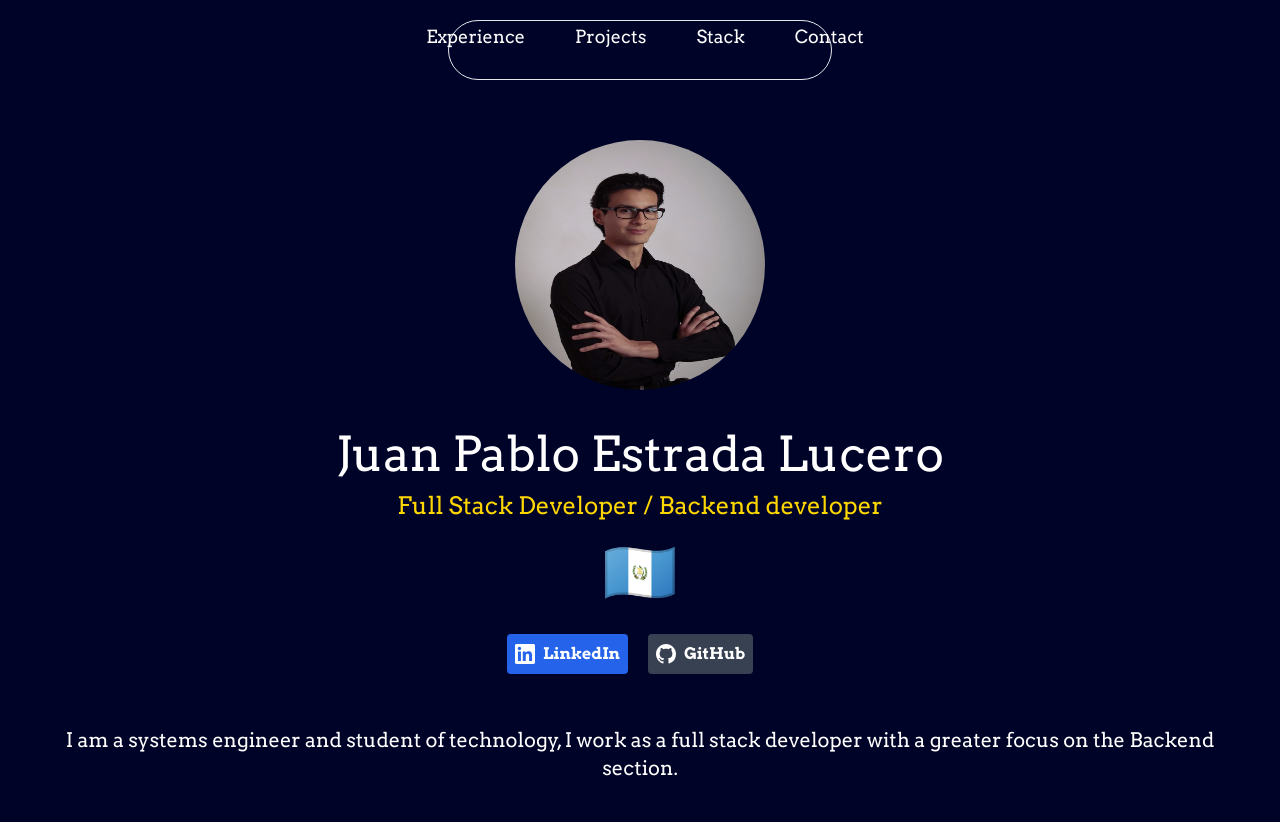
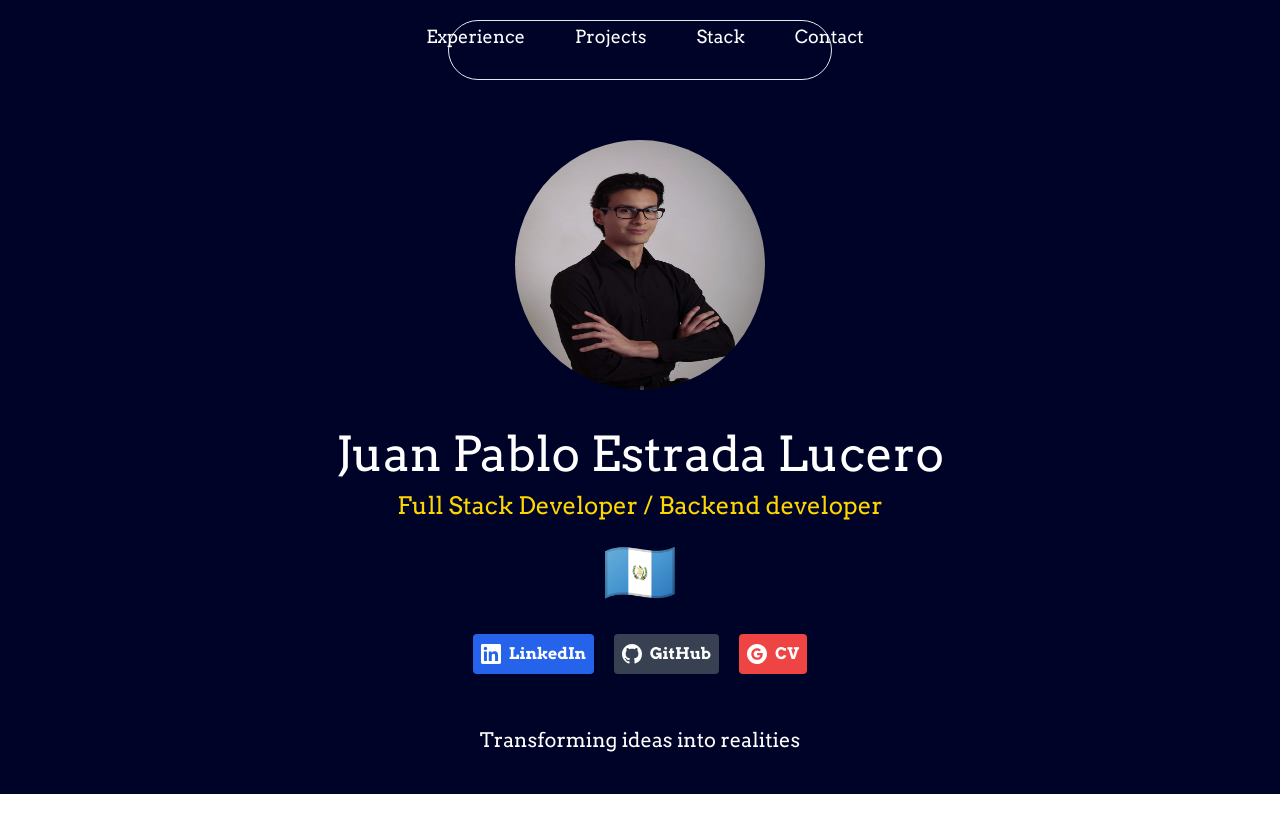
Before and after one commit to jp1593/Portfolio, a React (Create React App) app: page / in a window 1280 px wide. After the commit the page ends 800 px from the top, so only its background shows below. Built offline with nearby package versions, Linux system fonts and the light colour scheme.

Commit message:
Button added

```diff
--- a/src/components/Owner.jsx
+++ b/src/components/Owner.jsx
@@ -17,9 +17,7 @@ export default function Owner() {
               <p class="text-6xl mb-5">🇬🇹</p>
               <Socials />
               <p class="text-white text-xl mt-10">
-                I am a systems engineer and student of technology, I work as a
-                full stack developer with a greater focus on the Backend
-                section.
+                Transforming ideas into realities
               </p>
             </div>
           </div>
--- a/src/components/Social.jsx
+++ b/src/components/Social.jsx
@@ -1,3 +1,5 @@
+import PDFIMAGE from "../assets/pdf-svgrepo-com.svg"
+
 export default function Social() {
   return (
     <div class="container max-w-screen-lg mx-auto">
@@ -40,6 +42,28 @@ export default function Social() {
         </svg>
         <span>GitHub</span>
       </a>
+
+      <button class="bg-red-500 p-2 font-semibold text-white inline-flex items-center space-x-2 rounded">
+        {/* <PDFIMAGE/> */}
+        <svg
+          xmlns="http://www.w3.org/2000/svg"
+          aria-hidden="true"
+          role="img"
+          class="w-5"
+          preserveAspectRatio="xMidYMid meet"
+          viewBox="0 0 24 24"
+        >
+          <g fill="none">
+            <path
+              fill-rule="evenodd"
+              clip-rule="evenodd"
+              d="M12 0C5.372 0 0 5.373 0 12s5.372 12 12 12c6.627 0 12-5.373 12-12S18.627 0 12 0zm.14 19.018c-3.868 0-7-3.14-7-7.018c0-3.878 3.132-7.018 7-7.018c1.89 0 3.47.697 4.682 1.829l-1.974 1.978v-.004c-.735-.702-1.667-1.062-2.708-1.062c-2.31 0-4.187 1.956-4.187 4.273c0 2.315 1.877 4.277 4.187 4.277c2.096 0 3.522-1.202 3.816-2.852H12.14v-2.737h6.585c.088.47.135.96.135 1.474c0 4.01-2.677 6.86-6.72 6.86z"
+              fill="currentColor"
+            />
+          </g>
+        </svg>
+        <span>CV</span>
+      </button>
     </div>
   );
 }
```
Also changed, not shown: src/assets/pdf-svgrepo-com.svg (added).
